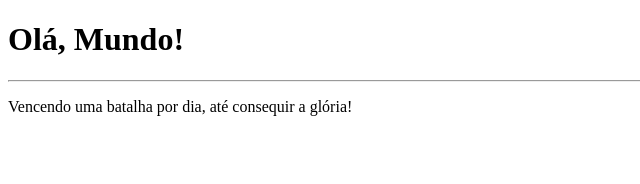
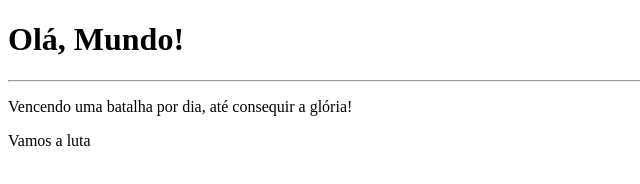
Before and after one commit to sanderson22-dev/Ola-Mundo, a plain HTML site: page site_exemplo/index.html in a window 1280 px wide. Shown: the full height of the page, 0-640 px from the left. Drawn offline with Linux system fonts and the light colour scheme.

Commit message:
Criei mais um parágrafo na página principal

```diff
--- a/site_exemplo/index.html
+++ b/site_exemplo/index.html
@@ -10,5 +10,6 @@
     <h1>Olá, Mundo!</h1>
     <hr>
     <p>Vencendo uma batalha por dia, até consequir a glória!</p>
+    <p>Vamos a luta</p>
 </body>
 </html>
```
